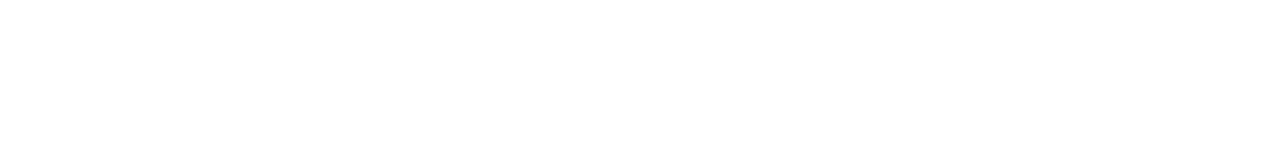
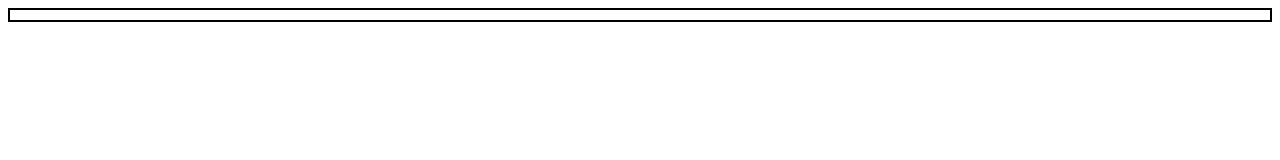
Before and after one commit to p0lluxstar/virtual-keyboard, a website: page index.html in a window 1280 px wide. Drawn offline with Linux system fonts and the light colour scheme.

```diff
--- a/index.html
+++ b/index.html
@@ -8,6 +8,7 @@
     <link rel="stylesheet" href="style.css" />
 </head>
 <body>
+    <div id="keyboard"></div>
     <script src="script.js"></script>
 </body>
 </html>
--- a/style.css
+++ b/style.css
@@ -0,0 +1,5 @@
+#keyboard {
+    display: block;
+    border: 2px solid #000000;
+    padding: 5px;
+}
```
Also changed, not shown: package.json (added, +27 -0 lines), .eslintrc.js (added), 2 other files.
